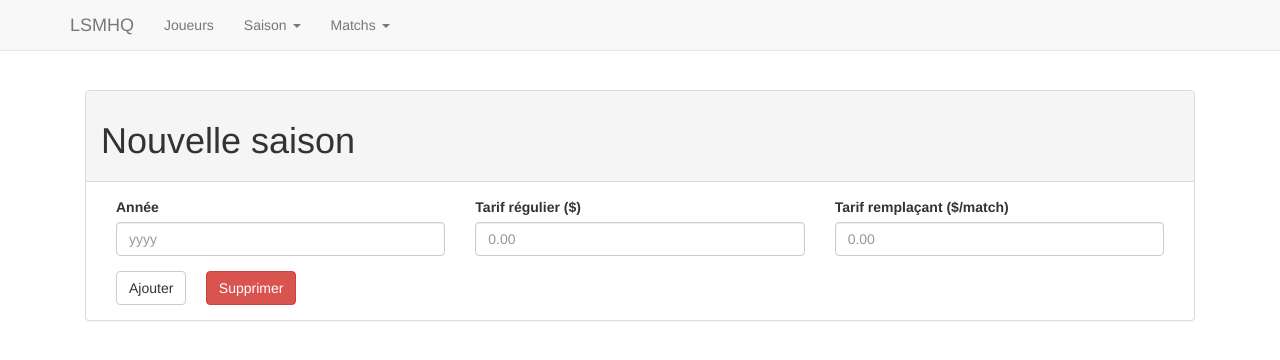
After one commit to srmd/lsmhq, a Django app: template core/templates/core/season_create.html in a window 1280 px wide. The commit adds this page. Shown: the top 360 px of the page. Run offline with Django 3.2, Linux system fonts and the light colour scheme; the template is opened without the code that fills it: values that come from a table or form of the project are taken from there, others are empty; some libraries are stand-ins or nearby versions.

Commit message:
Add Season model and views.

```diff
--- /dev/null
+++ b/core/context_processors.py
@@ -0,0 +1,4 @@
+from core.models import Season
+
+def season_list(request):
+    return {'season_list': [x.year for x in Season.objects.all()]}
--- a/core/models.py
+++ b/core/models.py
@@ -40,9 +40,20 @@ class Player(models.Model):
         return self.full_name
 
 
+class Season(models.Model):
+    year = models.PositiveIntegerField(default=current_year)
+    regular_rate = models.DecimalField(max_digits=5, decimal_places=2,
+                               default=Decimal('0.00'))
+    substitute_rate = models.DecimalField(max_digits=5, decimal_places=2,
+                           default=Decimal('0.00'))
+
+    def __unicode__(self):
+        return 'Season %d' % self.year
+
+
 class PlayerSeasonInfo(models.Model):
     player = models.ForeignKey(Player)
-    year = models.PositiveIntegerField(default=current_year)
+    season = models.ForeignKey(Season)
     type = models.CharField(max_length=1,
                             choices=(('R', 'Regular'), ('S', 'Substitute')))
     owed = models.DecimalField(max_digits=5, decimal_places=2,
@@ -58,6 +69,7 @@ class PlayerSeasonInfo(models.Model):
 
 class Match(models.Model):
     date = models.DateField()
+    season = models.ForeignKey(Season)
     cancelled = models.BooleanField(default=False)
 
     def status(self):
@@ -66,6 +78,12 @@ class Match(models.Model):
         if datetime.date.today() < self.date:
             return 'Pending'
         return 'Played'
+
+    def get_score(self):
+        all_goals = Goal.objects.filter(match=self)
+        goals_by_team = [PlayerMatchInfo.objects.filter(player=goal.player,
+                         match=goal.match).team for goal in all_goals]
+        return '%d - %d' % (goals_by_team.count('1'), goals_by_team.count('2'))
 
     def __unicode__(self):
         return '%s: %s' % (self.date.strftime('%B %d %Y'), self.status())
@@ -104,3 +122,6 @@ class Goal(models.Model):
     type = models.CharField(max_length=1,
                             choices=(('R', 'Regular'), ('P', 'Penalty'),
                                      ('O', 'Own'), ('S', 'Shootout')))
+
+    def __unicode__(self):
+        return '%s (%s)' % (self.player.full_name, self.match)
--- a/core/templates/core/admin_layout.html
+++ b/core/templates/core/admin_layout.html
@@ -1,17 +1,27 @@
 {% extends "core/base_layout.html" %}
 
 {% block navbar %}
-{% url 'core:matches' as matches_url %}
-{% url 'core:season' as season_url %}
-{% url 'core:players' as players_url %}
-{% url 'core:player_create' as player_create_url %}
-<li {% if request.path == matches_url %}class="active"{% endif %}>
-    <a href="{{ matches_url }}">Matchs</a>
+{% with request.resolver_match.url_name as current_url %}
+<li {% if current_url == "players" or current_url == "player_create" %}class="active"{% endif %}>
+    <a href="{% url 'core:players' %}">Joueurs</a>
 </li>
-<li {% if request.path == season_url %}class="active"{% endif %}>
-    <a href="{{ season_url }}">Saison</a>
+<li class="dropdown {% if current_url == "season" or current_url == "season_create" %}active{% endif %}">
+    <a href="#" class="dropdown-toggle" data-toggle="dropdown">Saison <span class="caret"></span></a>
+    <ul class="dropdown-menu" role="menu">
+        {% for season in season_list %}
+            <li><a href="{% url 'core:season' season %}">{{ season }}</a></li>
+        {% endfor %}
+        <li class="divider"></li>
+        <li><a href="{% url 'core:season_create' %}">Nouvelle saison</a></li>
+    </ul>
 </li>
-<li {% if request.path == players_url or request.path == player_create_url %}class="active"{% endif %}>
-    <a href="{{ players_url }}">Joueurs</a>
+<li class="dropdown {% if current_url == "matches" %}active{% endif %}">
+    <a href="#" class="dropdown-toggle" data-toggle="dropdown">Matchs <span class="caret"></span></a>
+    <ul class="dropdown-menu" role="menu">
+        {% for season in season_list %}
+            <li><a href="{%url 'core:matches' season %}">{{ season }}</a></li>
+        {% endfor %}
+    </ul>
 </li>
+{% endwith %}
 {% endblock %}
--- a/core/templates/core/matches.html
+++ b/core/templates/core/match_create.html
@@ -1,6 +1,6 @@
-{% extends "core/admin_layout.html" %}
+{% extends "core/layout.html" %}
 
 {% block body %}
-<h1>MATCHES</h1>
+<h1>CREATE MATCH</h1>
 <p class="lead">Use this document as a way to quickly start any new project.<br> All you get is this text and a mostly barebones HTML document.</p>
 {% endblock %}
--- /dev/null
+++ b/core/templates/core/season_create.html
@@ -0,0 +1,67 @@
+{% extends "core/admin_layout.html" %}
+
+{% block body %}
+
+{{ form.errors }}
+<div class="panel panel-default">
+    <div class="panel-heading">
+        <h1>{% if form.instance.pk %}Saison {{ form.instance.year }}
+            {% else %} Nouvelle saison
+            {% endif %}
+        </h1>
+    </div>
+    <div class="panel-body">
+        <form action="" role="form" method="post">{% csrf_token %}
+            <div class="form-group col-lg-4">
+                <label for="year">Année</label>
+                <input type="text" value="{{ form.year.value|default:'' }}"
+                       name="year" class="form-control" id="year"
+                       placeholder="yyyy">
+            </div>
+            <div class="form-group col-lg-4">
+                <label for="regular_rate">Tarif régulier ($)</label>
+                <input type="text" value="{{ form.regular_rate.value|default:'' }}"
+                       name="regular_rate" class="form-control" id="regular_rate"
+                       placeholder="0.00">
+            </div>
+            <div class="form-group col-lg-4">
+                <label for="substitute_rate">Tarif remplaçant ($/match)</label>
+                <input type="text" value="{{ form.substitute_rate.value|default:'' }}"
+                       name="substitute_rate" class="form-control" id="substitute_rate"
+                       placeholder="0.00">
+            </div>
+            <div class="col-lg-1">
+                <button type="submit" class="btn btn-default">
+                        {% if form.instance.pk %}Modifier
+                        {% else %} Ajouter
+                        {% endif %}
+                </button>
+            </div>
+            <div class="col-lg-1">
+                <button type="submit" class="btn btn-danger">
+                        Supprimer
+                </button>
+            </div>
+        </form>
+    </div>
+</div>
+{% endblock %}
+
+{% block js %}
+<script src="//cdnjs.cloudflare.com/ajax/libs/bootstrap-datepicker/1.3.0/js/bootstrap-datepicker.min.js"></script>
+<script>
+$(function () {
+        $('#cip').on('blur', function () {
+            $(this).val($(this).val().toUpperCase());
+        });
+        $('#date_of_birth').datepicker({
+            format: 'yyyy-mm-dd',
+            startView: 'decade',
+        });
+});
+</script>
+{% endblock %}
+
+{% block css %}
+<link href="//cdnjs.cloudflare.com/ajax/libs/bootstrap-datepicker/1.3.0/css/datepicker.min.css" rel="stylesheet">
+{% endblock %}
--- a/core/urls.py
+++ b/core/urls.py
@@ -7,8 +7,14 @@ urlpatterns = patterns('',
     url(r'^calendar$', views.CalendarView.as_view(), name='calendar'),
     url(r'^stats$', views.StatsView.as_view(), name='stats'),
     url(r'^admin$', views.AdminView.as_view(), name='admin'),
-    url(r'^admin/matches$', views.MatchView.as_view(), name='matches'),
-    url(r'^admin/season$', views.SeasonView.as_view(), name='season'),
+    url(r'^admin/(?P<year>\d+)/matches$', views.MatchView.as_view(), name='matches'),
+    url(r'^admin/match_create$', views.MatchCreate.as_view(), name='match_create'),
+    url(r'^admin/match_update/(?P<pk>\d+)$',
+        views.MatchUpdate.as_view(), name='match_update'),
+    url(r'^admin/match_delete$', views.MatchDelete.as_view(), name='match_delete'),
+    url(r'^admin/(?P<year>\d+)/season$', views.SeasonView.as_view(), name='season'),
+    url(r'^admin/season_create$', views.SeasonCreate.as_view(), name='season_create'),
+    url(r'^admin/season_update/(?P<pk>\d+)$', views.SeasonUpdate.as_view(), name='season_update'),
     url(r'^admin/players$', views.PlayersView.as_view(), name='players'),
     url(r'^admin/player_create$', views.PlayerCreate.as_view(), name='player_create'),
     url(r'^admin/player_update/(?P<pk>\d+)$', views.PlayerUpdate.as_view(), name='player_update'),
--- a/lsmhq/settings.py
+++ b/lsmhq/settings.py
@@ -93,4 +93,5 @@ TEMPLATE_CONTEXT_PROCESSORS = (
     "django.core.context_processors.tz",
     "django.contrib.messages.context_processors.messages",
     "django.core.context_processors.request",
+    "core.context_processors.season_list"
 )
```
Also changed, not shown: core/templates/core/season.html (+78 -2 lines), core/views.py (+46 -5 lines).
